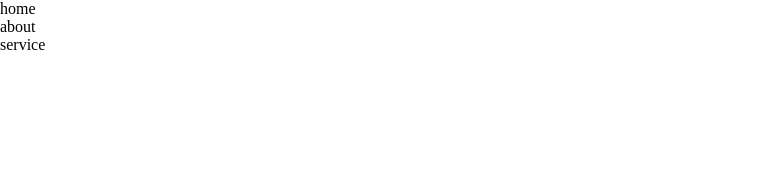
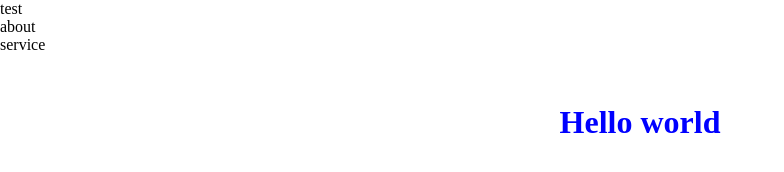
Before and after one commit to Abdalhadi-Alrefai/project-1, a plain HTML site: page index.html in a window 1280 px wide. Shown: the whole page, without its empty margins (0-784 px from the left). Drawn offline with Linux system fonts and the light colour scheme.

Commit message:
update navbar and h1 color

```diff
--- a/assets/style.css
+++ b/assets/style.css
@@ -5,6 +5,6 @@
 }
 h1 {
   margin: 50px auto;
-  color: red;
+  color: blue;
   width: max-content;
 }
--- a/index.html
+++ b/index.html
@@ -8,9 +8,10 @@
 </head>
 <body>
   <nav><ul>
-    <li>home</li>
+    <li>test</li>
     <li>about</li>
     <li>service</li>
   </ul></nav>
+  <h1>Hello world</h1>
 </body>
 </html>
```
